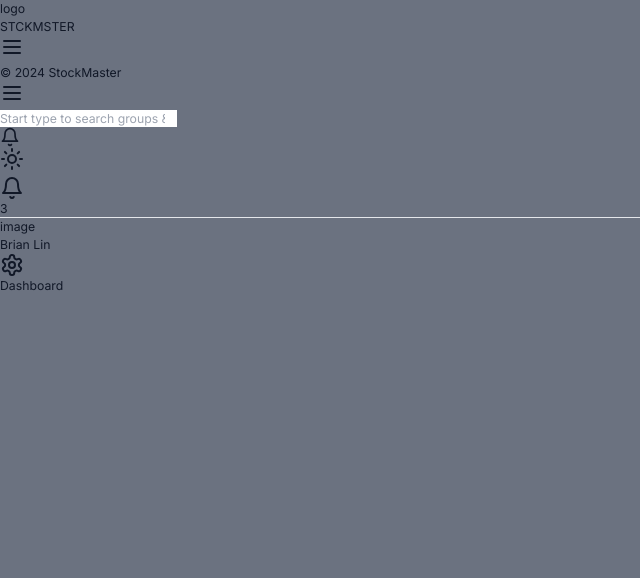
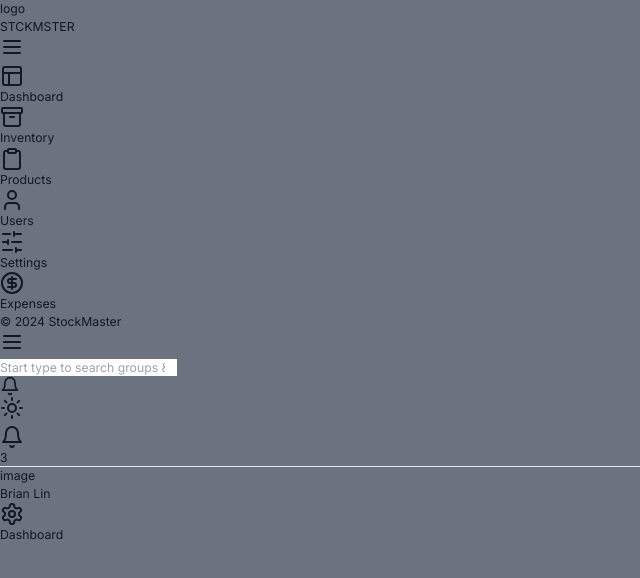
Before and after one commit to linb1/stock-master, a Next.js app in the folder client/: page / in a window 1280 px wide. Shown: the top 578 px of the page, without its empty margins (0-640 px from the left). Built offline with nearby package versions, Linux system fonts and the light colour scheme; no server answers.

Commit message:
add sidebar links

```diff
--- a/client/src/app/(components)/Sidebar/index.tsx
+++ b/client/src/app/(components)/Sidebar/index.tsx
@@ -1,8 +1,58 @@
 "use client";
 import { useAppDispatch, useAppSelector } from "@/app/redux";
 import { setIsSidebarCollasped } from "@/state";
-import { Menu } from "lucide-react";
+import {
+  Archive,
+  CircleDollarSign,
+  Clipboard,
+  Layout,
+  LucideIcon,
+  Menu,
+  SlidersHorizontal,
+  User,
+} from "lucide-react";
+import Link from "next/link";
+import { usePathname } from "next/navigation";
 import React from "react";
+
+interface SidebarLinkProps {
+  href: string;
+  icon: LucideIcon;
+  label: string;
+  isCollapsed: boolean;
+}
+
+const SidebarLink = ({
+  href,
+  icon: Icon,
+  label,
+  isCollapsed,
+}: SidebarLinkProps) => {
+  const pathname = usePathname();
+  const isActive =
+    pathname === href || (pathname === "/" && href === "/dashboard"); // home ("/") should be same as /dashboard
+
+  return (
+    <Link href={href}>
+      <div
+        className={`cursor-pointer flex items-center ${
+          isCollapsed ? "justify-center py-4" : "justify-start px-8 py-4"
+        } hover:text-blue-500 hover:bg-blue-100 gap-3 transition-colors ${
+          isActive ? "bg-blue-200 text-white" : ""
+        }`}
+      >
+        <Icon className="w-6 h-6 !text-gray-700" />
+        <span
+          className={`${
+            isCollapsed ? "hidden" : "block"
+          } font-medium text-gray-700`}
+        >
+          {label}
+        </span>
+      </div>
+    </Link>
+  );
+};
 
 const Sidebar = () => {
   const dispatch = useAppDispatch();
@@ -44,10 +94,47 @@
       </div>
 
       {/* Links */}
-      <div className="flex-grow mt-8">{/* links here */}</div>
+      <div className="flex-grow mt-8">
+        <SidebarLink
+          href="/dashboard"
+          icon={Layout}
+          label="Dashboard"
+          isCollapsed={isSidebarCollapsed}
+        />
+        <SidebarLink
+          href="/inventory"
+          icon={Archive}
+          label="Inventory"
+          isCollapsed={isSidebarCollapsed}
+        />
+        <SidebarLink
+          href="/products"
+          icon={Clipboard}
+          label="Products"
+          isCollapsed={isSidebarCollapsed}
+        />
+        <SidebarLink
+          href="/users"
+          icon={User}
+          label="Users"
+          isCollapsed={isSidebarCollapsed}
+        />
+        <SidebarLink
+          href="/settings"
+          icon={SlidersHorizontal}
+          label="Settings"
+          isCollapsed={isSidebarCollapsed}
+        />
+        <SidebarLink
+          href="/expenses"
+          icon={CircleDollarSign}
+          label="Expenses"
+          isCollapsed={isSidebarCollapsed}
+        />
+      </div>
 
       {/* Footer */}
-      <div>
+      <div className={`${isSidebarCollapsed ? "hidden" : "block"} mb-10`}>
         <p className="text-center text-xs text-gray-500">
           &copy; 2024 StockMaster
         </p>
```
